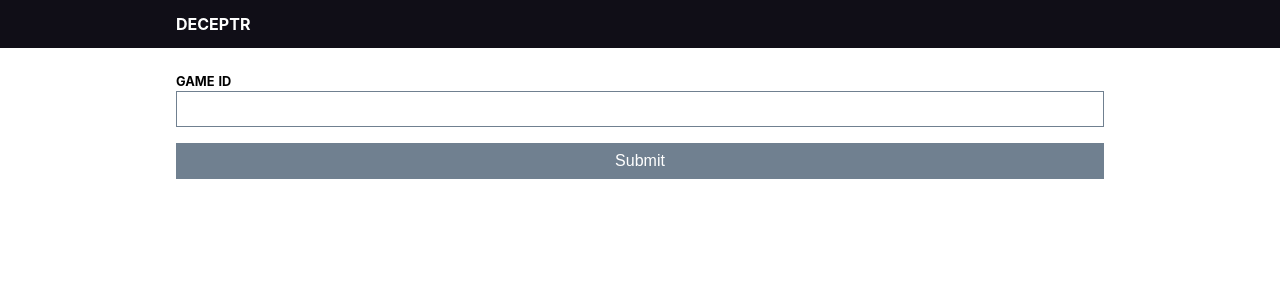
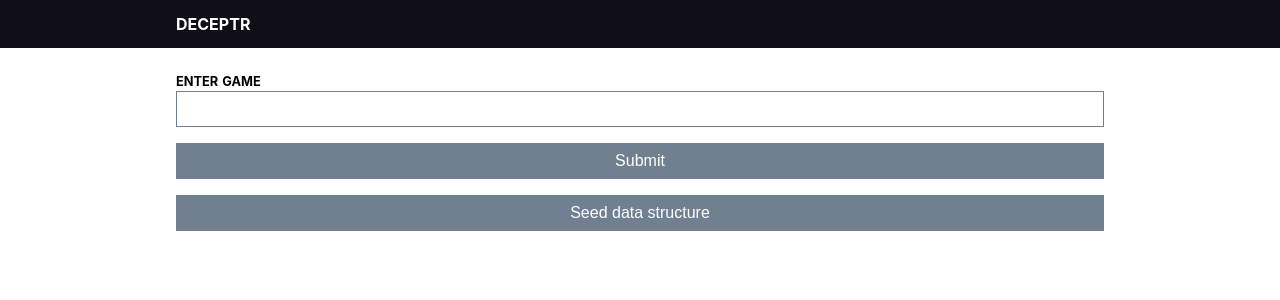
Before and after one commit to phazonoverload/social-deception, a Nuxt app: page /orchestrator in a window 1280 px wide. Shown: the top 300 px of the page. Built offline with nearby package versions, Linux system fonts and the light colour scheme.

Commit message:
Stopped double game creation

```diff
--- a/layouts/default.vue
+++ b/layouts/default.vue
@@ -58,7 +58,8 @@ html {
 }
 
 input,
-select {
+select,
+button {
   width: 100%;
   display: block;
   border: 1px solid slategrey;
@@ -68,7 +69,8 @@ select {
   border-radius: 0;
   -webkit-appearance: none;
 }
-input[type="submit"] {
+input[type="submit"],
+button {
   background: slategray;
   color: white;
 }
--- a/pages/orchestrator/_id/index.vue
+++ b/pages/orchestrator/_id/index.vue
@@ -25,9 +25,6 @@ export default {
       }
     }
   },
-  created() {
-    this.$store.dispatch('adminGetGame', this.game.id);
-  },
   computed: {
     players() {
       return this.$store.getters.adminGetPlayers;
--- a/pages/orchestrator/index.vue
+++ b/pages/orchestrator/index.vue
@@ -1,10 +1,11 @@
 <template>
   <div id="orchestrator">
     <form @submit.prevent="enterGameLobby">
-      <label for="game_id">Game ID</label>
+      <label for="game_id">Enter game</label>
       <input type="text" v-model="game_id" id="game_id">
       <input type="submit" value="Submit">
     </form>
+    <button @click="seedData">Seed data structure</button>
   </div>
 </template>
 
@@ -12,7 +13,7 @@
 export default {
   data() {
     return {
-      game_id: ''
+      game_id: '',
     }
   },
   methods: {
@@ -20,6 +21,16 @@ export default {
       this.$store.dispatch('adminGetGame', this.game_id).then(() => {
         this.$router.push('/orchestrator/' + this.game_id);
       })
+    },
+    seedData() {
+      this.$axios.$post(this.$store.state.baseUrl + '/users.json', {
+        game_id: 1,
+        player_id: 1
+      }).then(() => {
+        this.$axios.$post(this.$store.state.baseUrl + '/games.json', {
+          game_id: 1
+        })
+      }).catch(e => console.log(e))
     }
   }
 }
--- a/store/index.js
+++ b/store/index.js
@@ -65,10 +65,15 @@ export const actions = {
       }
 
       // Get all players and then filter to get just the current game players
-      let players = Object.entries(data.users).map(item => { return { firebase_id: item[0], ...item[1] } });
-      players = players.filter(item => { return item.game_id == gameId; })
-      vuexContext.commit('setAdminGamePlayers', players);
+      if(data.users) {
+        let players = Object.entries(data.users).map(item => { return { firebase_id: item[0], ...item[1] } });
+        players = players.filter(item => { return item.game_id == gameId; })
+        vuexContext.commit('setAdminGamePlayers', players);
+      }
     })
+  },
+  adminGetPlayers(vuexContext, gameId) {
+    // GET PLAYERS HERE SO WE CAN RECALL THIS FUNCTION
   },
   adminSetGameState(vuexContext, payload) {
     this.$axios.$put(vuexContext.state.baseUrl + '/games/' + vuexContext.state.adminGame.ids.firebase_id + '.json', {
```
